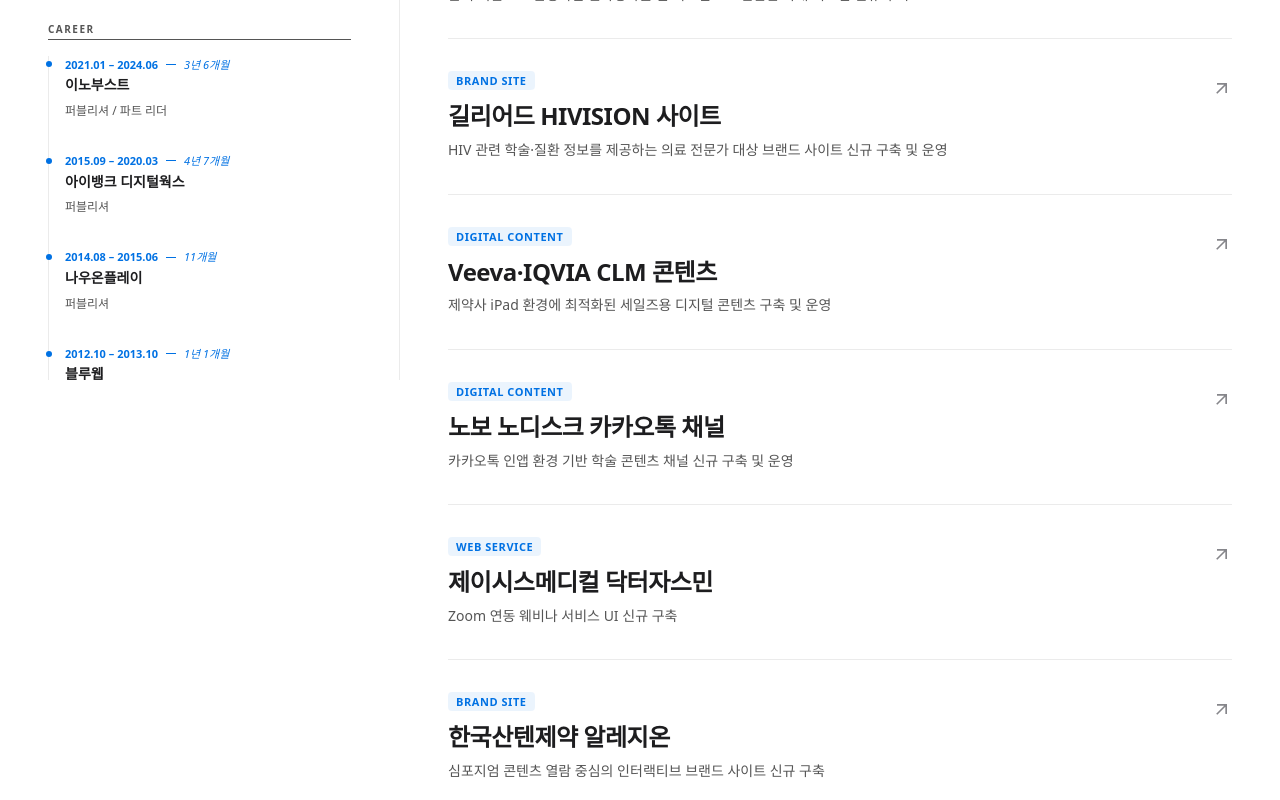
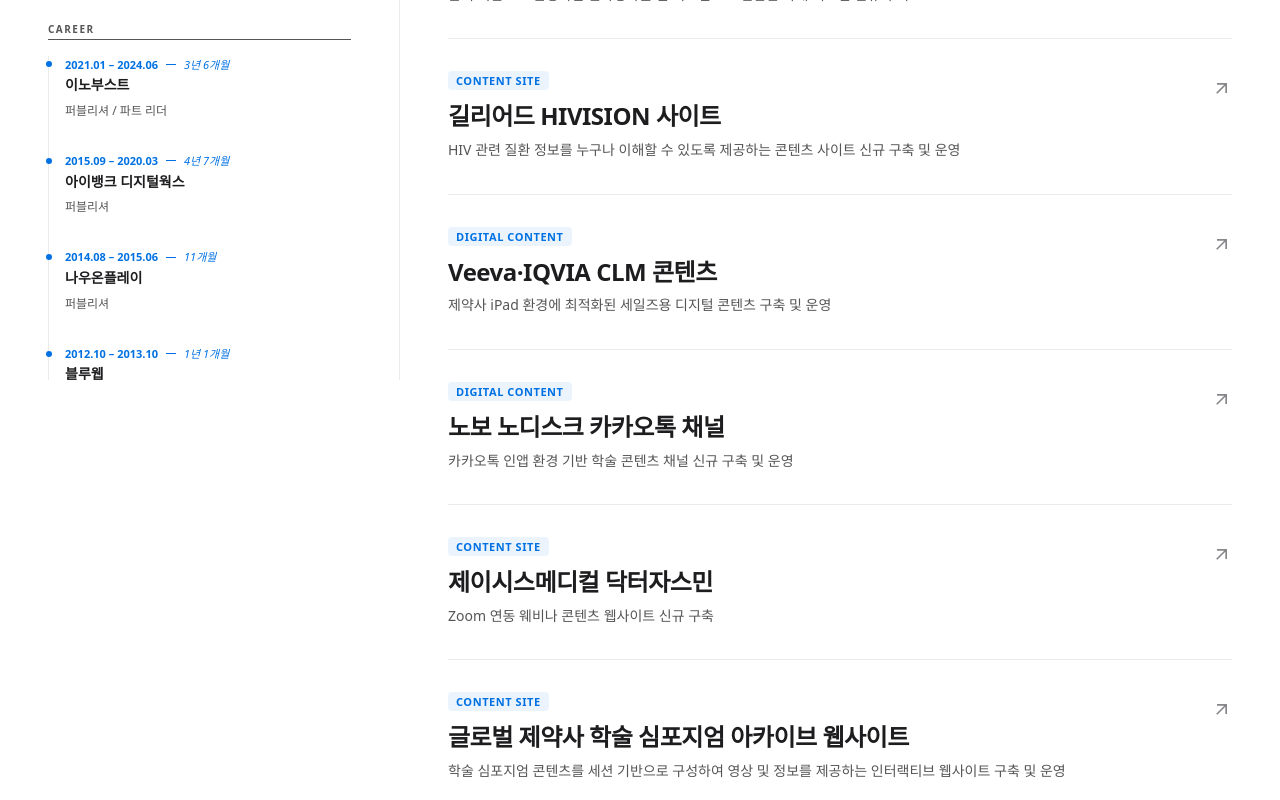
Before and after one commit to skkim0130/portfolio-sk, a React (Vite) app: page / in a window 1280 px wide. Shown: the part 420-1220 px from the top of the page. Built offline with nearby package versions, Linux system fonts and the light colour scheme; a web font is replaced by a local one.

Commit message:
refactor: 프로젝트 설명 및 카테고리 개선

```diff
--- a/src/data/works.js
+++ b/src/data/works.js
@@ -34,8 +34,8 @@
   {
     id: "gilead-hivision",
     title: "길리어드 HIVISION 사이트",
-    desc: "HIV 관련 학술·질환 정보를 제공하는 의료 전문가 대상 브랜드 사이트 신규 구축 및 운영",
-    category: "Brand Site",
+    desc: "HIV 관련 질환 정보를 누구나 이해할 수 있도록 제공하는 콘텐츠 사이트 신규 구축 및 운영",
+    category: "Content Site",
     keyFeatures: [
       "다량의 학술 콘텐츠를 고려한 정보 중심 마크업 구조 구성",
       "영상·퀴즈·슬라이드 등 인터랙션 UI 구현",
@@ -82,8 +82,8 @@
   {
     id: "jeisys-drjasmine",
     title: "제이시스메디컬 닥터자스민",
-    desc: "Zoom 연동 웨비나 서비스 UI 신규 구축",
-    category: "Web Service",
+    desc: "Zoom 연동 웨비나 콘텐츠 웹사이트 신규 구축",
+    category: "Content Site",
     keyFeatures: [
       "웨비나 리스트 및 상세 화면 UI 퍼블리싱",
       "Zoom 라이브 영상 연동 영역을 고려한 화면 분할 레이아웃 구현",
@@ -96,12 +96,12 @@
   },
   {
     id: "santen-alesion",
-    title: "한국산텐제약 알레지온",
-    desc: "심포지엄 콘텐츠 열람 중심의 인터랙티브 브랜드 사이트 신규 구축",
-    category: "Brand Site",
+    title: "글로벌 제약사 학술 심포지엄 아카이브 웹사이트",
+    desc: "학술 심포지엄 콘텐츠를 세션 기반으로 구성하여 영상 및 정보를 제공하는 인터랙티브 웹사이트 구축 및 운영",
+    category: "Content Site",
     keyFeatures: [
-      "메인 비주얼 애니메이션 및 전환 효과 구현",
-      "심포지엄 세션 카드 Swiper UI 구성",
+      "인터랙티브 메인 비주얼 애니메이션 및 트랜지션 구현",
+      "심포지엄 세션 카드 콘텐츠 탐색 중심의 Swiper 기반 인터랙션 UI 설계 및 구현",
       "영상 모달 플레이어 UI 퍼블리싱",
     ],
     role: "퍼블리싱 100%",
```
